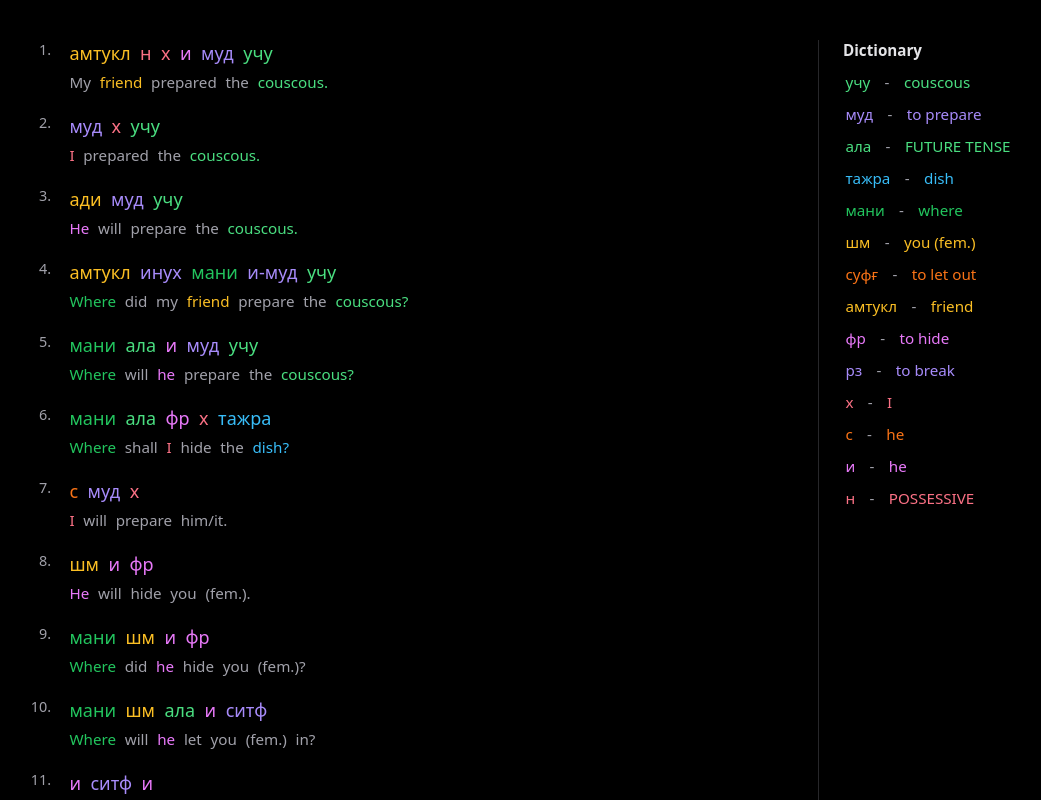
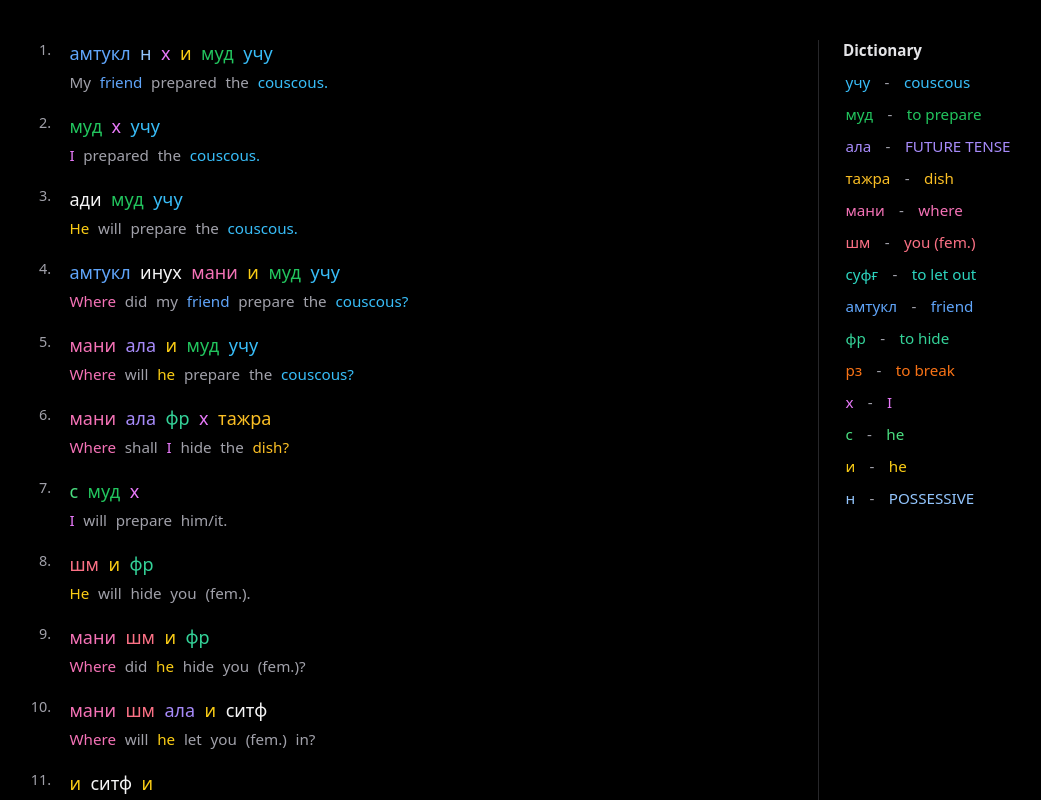
Before and after one commit to vpavlenko/figuig, a Next.js app: page / in a window 1280 px wide. Shown: the top 800 px of the page, without its empty margins (53-1094 px from the left). Built offline with nearby package versions, Linux system fonts and the light colour scheme.

Commit message:
store colors on words

```diff
--- a/app/page.tsx
+++ b/app/page.tsx
@@ -3,21 +3,20 @@
 import { useMemo, useState } from "react";
 
 const DICTIONARY = [
-  { source: "учу", english: "couscous" },
-  { source: "муд", english: "to prepare" },
-  { source: "ала", english: "FUTURE TENSE" },
-  { source: "тажра", english: "dish" },
-  { source: "мани", english: "where" },
-  { source: "шм", english: "you (fem.)" },
-  { source: "суфғ", english: "to let out" },
-  { source: "амтукл", english: "friend" },
-  { source: "фр", english: "to hide" },
-  { source: "рз", english: "to break" },
-  { source: "х", english: "I" },
-  { source: "с", english: "he" },
-  { source: "и", english: "he" },
-  { source: "н", english: "POSSESSIVE" },
-
+  { source: "учу", english: "couscous", color: "#38bdf8" },
+  { source: "муд", english: "to prepare", color: "#22c55e" },
+  { source: "ала", english: "FUTURE TENSE", color: "#a78bfa" },
+  { source: "тажра", english: "dish", color: "#fbbf24" },
+  { source: "мани", english: "where", color: "#f472b6" },
+  { source: "шм", english: "you (fem.)", color: "#fb7185" },
+  { source: "суфғ", english: "to let out", color: "#2dd4bf" },
+  { source: "амтукл", english: "friend", color: "#60a5fa" },
+  { source: "фр", english: "to hide", color: "#34d399" },
+  { source: "рз", english: "to break", color: "#f97316" },
+  { source: "х", english: "I", color: "#e879f9" },
+  { source: "с", english: "he", color: "#4ade80" },
+  { source: "и", english: "he", color: "#facc15" },
+  { source: "н", english: "POSSESSIVE", color: "#93c5fd" },
 ];
 
 export default function Home() {
@@ -27,7 +26,7 @@ export default function Home() {
     { id: 3, source: "ади муд учу", translation: "He will prepare the couscous." },
     {
       id: 4,
-      source: "амтукл инух мани и-муд учу",
+      source: "амтукл инух мани и муд учу",
       translation: "Where did my friend prepare the couscous?",
     },
     { id: 5, source: "мани ала и муд учу", translation: "Where will he prepare the couscous?" },
@@ -52,69 +51,39 @@ export default function Home() {
 
   const dictionary = DICTIONARY;
 
-  function stemSource(token: string) {
-    return token.replace(/^и-/, "");
-  }
-
   function normalizeEnglish(token: string) {
     return token.toLowerCase().replace(/[^a-z]+/g, "");
   }
 
   const dictionaryIndex = useMemo(() => {
-    const bySource = new Map<string, string>();
-    const byEnglish = new Map<string, string>();
+    const bySource = new Map<string, (typeof DICTIONARY)[number]>();
+    const byEnglish = new Map<string, (typeof DICTIONARY)[number]>();
     for (const entry of dictionary) {
-      bySource.set(entry.source, entry.english);
-      byEnglish.set(normalizeEnglish(entry.english), entry.source);
+      bySource.set(entry.source, entry);
+      byEnglish.set(normalizeEnglish(entry.english), entry);
     }
     return { bySource, byEnglish };
   }, [dictionary]);
 
-  const stemColor = useMemo(() => {
-    const palette = [
-      "#22c55e",
-      "#38bdf8",
-      "#a78bfa",
-      "#f472b6",
-      "#fb7185",
-      "#fbbf24",
-      "#60a5fa",
-      "#34d399",
-      "#f97316",
-      "#e879f9",
-      "#4ade80",
-      "#2dd4bf",
-    ];
-
-    function hashString(value: string) {
-      let hash = 5381;
-      for (let i = 0; i < value.length; i++) hash = (hash * 33) ^ value.charCodeAt(i);
-      return hash >>> 0;
-    }
-
-    return (stem: string) => palette[hashString(stem) % palette.length];
-  }, []);
-
   const [active, setActive] = useState<{
-    sourceStem?: string;
+    source?: string;
     english?: string;
   } | null>(null);
 
-  const activeSourceStem = active?.sourceStem ?? null;
+  const activeSource = active?.source ?? null;
   const activeEnglish = active?.english ?? null;
   const activeEnglishNormalized = activeEnglish ? normalizeEnglish(activeEnglish) : null;
 
   function activateFromSourceToken(rawToken: string) {
-    const sourceStem = stemSource(rawToken);
-    const english = dictionaryIndex.bySource.get(sourceStem);
-    setActive({ sourceStem, english });
+    const english = dictionaryIndex.bySource.get(rawToken)?.english;
+    setActive({ source: rawToken, english });
   }
 
   function activateFromEnglishToken(rawToken: string) {
     const englishNormalized = normalizeEnglish(rawToken);
     if (!englishNormalized) return;
-    const sourceStem = dictionaryIndex.byEnglish.get(englishNormalized);
-    setActive({ sourceStem, english: rawToken });
+    const source = dictionaryIndex.byEnglish.get(englishNormalized)?.source;
+    setActive({ source, english: rawToken });
   }
 
   function clearActive() {
@@ -122,8 +91,8 @@ export default function Home() {
   }
 
   function isSourceHighlighted(rawToken: string) {
-    if (!activeSourceStem) return false;
-    return stemSource(rawToken) === activeSourceStem;
+    if (!activeSource) return false;
+    return rawToken === activeSource;
   }
 
   function isEnglishHighlighted(rawToken: string) {
@@ -138,20 +107,20 @@ export default function Home() {
         {tokens.map((token, index) => (
           <span key={`${token}-${index}`}>
             {index ? " " : ""}
-            {(() => {
-              const highlighted = isSourceHighlighted(token);
-              const stem = stemSource(token);
-              return (
             <span
               className={`token${isSourceHighlighted(token) ? " is-highlighted" : ""}`}
-              style={highlighted ? undefined : { color: stemColor(stem) }}
+              style={
+                isSourceHighlighted(token)
+                  ? undefined
+                  : dictionaryIndex.bySource.has(token)
+                    ? { color: dictionaryIndex.bySource.get(token)?.color }
+                    : undefined
+              }
               onMouseEnter={() => activateFromSourceToken(token)}
               onMouseLeave={clearActive}
             >
               {token}
             </span>
-              );
-            })()}
           </span>
         ))}
       </div>
@@ -165,23 +134,22 @@ export default function Home() {
         {tokens.map((token, index) => (
           <span key={`${token}-${index}`}>
             {index ? " " : ""}
-            {(() => {
-              const highlighted = isEnglishHighlighted(token);
-              const englishNormalized = normalizeEnglish(token);
-              const linkedStem = dictionaryIndex.byEnglish.get(englishNormalized) ?? null;
-              return (
             <span
               className={`token${isEnglishHighlighted(token) ? " is-highlighted" : ""}`}
               style={
-                highlighted || !linkedStem ? undefined : { color: stemColor(linkedStem) }
+                isEnglishHighlighted(token)
+                  ? undefined
+                  : (() => {
+                      const englishNormalized = normalizeEnglish(token);
+                      const entry = dictionaryIndex.byEnglish.get(englishNormalized);
+                      return entry ? { color: entry.color } : undefined;
+                    })()
               }
               onMouseEnter={() => activateFromEnglishToken(token)}
               onMouseLeave={clearActive}
             >
               {token}
             </span>
-              );
-            })()}
           </span>
         ))}
       </div>
@@ -208,7 +176,7 @@ export default function Home() {
         <h2 className="dictionary-title">Dictionary</h2>
         <div className="dictionary-list">
           {dictionary.map((entry) => {
-            const isSourceActive = activeSourceStem === entry.source;
+            const isSourceActive = activeSource === entry.source;
             const isEnglishActive =
               activeEnglishNormalized === normalizeEnglish(entry.english);
             return (
@@ -217,9 +185,9 @@ export default function Home() {
                   className={`token dictionary-source${
                     isSourceActive ? " is-highlighted" : ""
                   }`}
-                  style={isSourceActive ? undefined : { color: stemColor(entry.source) }}
+                  style={isSourceActive ? undefined : { color: entry.color }}
                   onMouseEnter={() =>
-                    setActive({ sourceStem: entry.source, english: entry.english })
+                    setActive({ source: entry.source, english: entry.english })
                   }
                   onMouseLeave={clearActive}
                 >
@@ -230,9 +198,9 @@ export default function Home() {
                   className={`token dictionary-english${
                     isEnglishActive ? " is-highlighted" : ""
                   }`}
-                  style={isEnglishActive ? undefined : { color: stemColor(entry.source) }}
+                  style={isEnglishActive ? undefined : { color: entry.color }}
                   onMouseEnter={() =>
-                    setActive({ sourceStem: entry.source, english: entry.english })
+                    setActive({ source: entry.source, english: entry.english })
                   }
                   onMouseLeave={clearActive}
                 >
```
